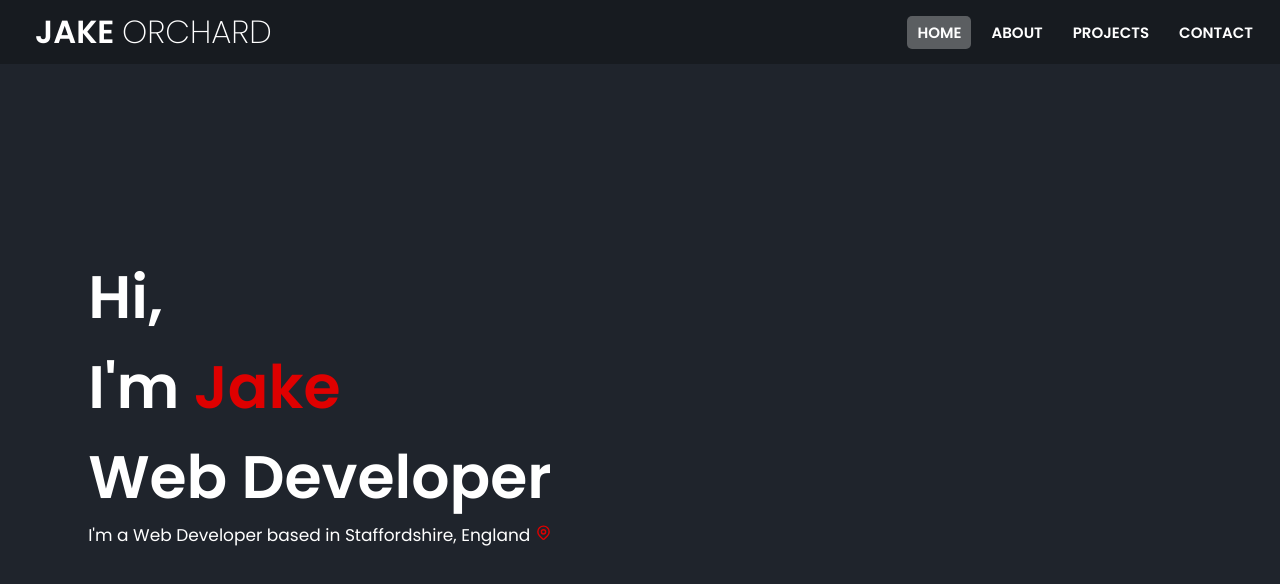
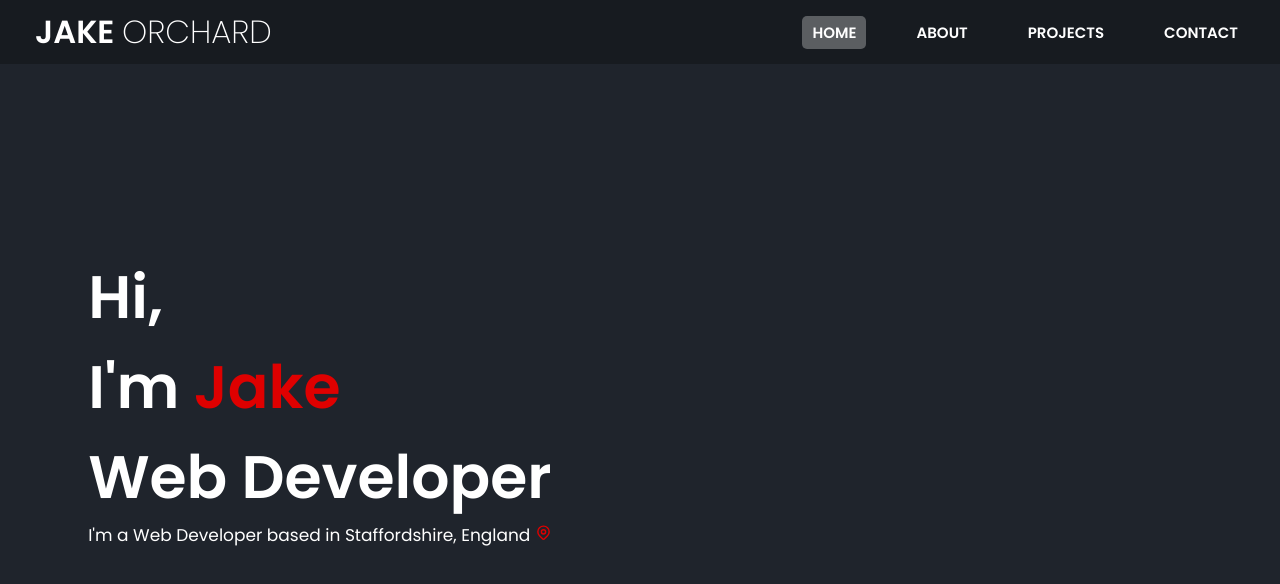
Before and after one commit to Jake-Orch/Portfolio-mk3, a React (Create React App) app: page /Portfolio-mk3 in a window 1280 px wide. Shown: the top 584 px of the page. Built offline with nearby package versions, Linux system fonts and the light colour scheme.

Commit message:
margin adjusted for nav buttons

```diff
--- a/src/components/Navbar/navbar.css
+++ b/src/components/Navbar/navbar.css
@@ -51,3 +51,9 @@
     display: none;
   }
 }
+
+@media only screen and (min-width: 900px) {
+  .nav_container li {
+    margin: 5px 20px 5px 20px;
+  }
+}
```
Also changed, not shown: src/components/Header/header.css (+0 -13 lines).
